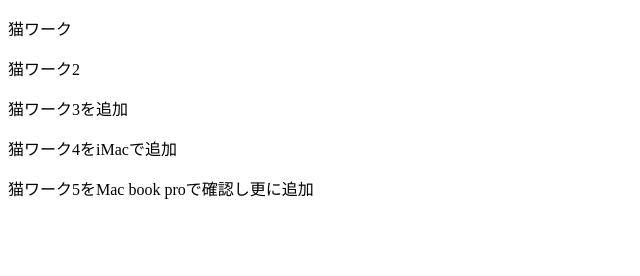
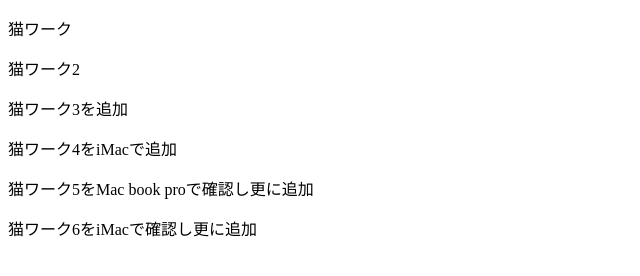
Before and after one commit to hirokazu0208/neko_work, a plain HTML site: page index.html in a window 1280 px wide. Shown: the whole page, without its empty margins (0-640 px from the left). Drawn offline with Linux system fonts and the light colour scheme.

Commit message:
iMacでテキストを追加

```diff
--- a/index.html
+++ b/index.html
@@ -11,6 +11,6 @@
 <p>猫ワーク3を追加</p>
 <p>猫ワーク4をiMacで追加</p>
 <p>猫ワーク5をMac book proで確認し更に追加</p>
-
+<p>猫ワーク6をiMacで確認し更に追加</p>
 </body>
 </html>
```
